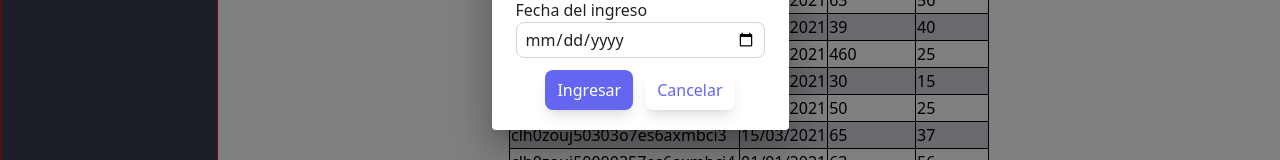
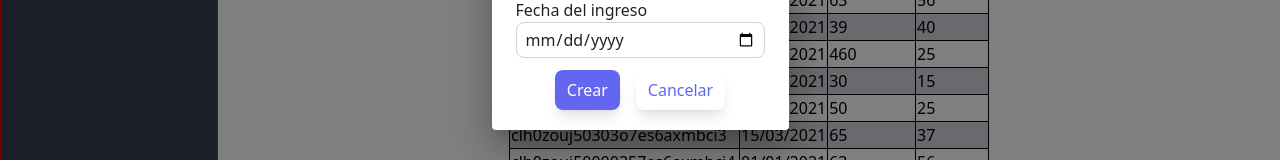
Before and after one commit to alcideszapata/gestion-inventario, a Next.js app: page /Inventario in a window 1280 px wide. Both pictures are taken after typing "Sample" into the empty fields and a click on the button "Agregar Entrada". Shown: the part 438-598 px from the top of the page. Built offline with nearby package versions, Linux system fonts and the light colour scheme.

Commit message:
se activa el boton cancelar de ñlos modales

```diff
--- a/components/modals/FormButton.tsx
+++ b/components/modals/FormButton.tsx
@@ -1,28 +1,29 @@
-// import React from 'react'
+import React, { Dispatch, SetStateAction } from 'react'
+import ReactLoading from 'react-loading';
 
-// interface FormButtonProps {
-//     loading: Boolean;
-//     closeModal: () => void;
-// }
+ interface FormButtonProps {
+     loading: Boolean;
+     setOpenModal: Dispatch<SetStateAction<boolean>>
+ }
 
-// const FormButton = ({loading, closeModal}: FormButtonProps) => (
-//     <div className='flex w-full justify-center gap-4'>
-//       <button type='submit' /*disabled={loading}*/>
-//         {/* {loading ? (
-//           <ReactLoading type='spin' height={30} width={30} color='blue' />
-//         ) : (
-//           'Crear'
-//         )} */}
-//       </button>
-//       <button
-//         type='button'
-//         // disabled={loading}
-//         onClick={closeModal}
-//         className='secondary'
-//       >
-//         Cancelar
-//       </button>
-//     </div>
-//   );
+ const FormButton = ({loading, setOpenModal}: FormButtonProps) => (
+     <div className='flex w-full justify-center gap-4'>
+       <button type='submit' /*disabled={loading}*/>
+          {loading ? (
+           <ReactLoading type='spin' height={30} width={30} color='blue' />
+         ) : (
+           'Crear'
+         )}
+       </button>
+       <button
+         type='button'
+         //disabled={loading}
+         onClick={() => setOpenModal(false)}
+         className='secondary'
+       >
+         Cancelar
+       </button>
+     </div>
+   );
 
-// export { FormButton };
+ export { FormButton };
--- a/components/modals/ModalEntradas.tsx
+++ b/components/modals/ModalEntradas.tsx
@@ -1,17 +1,22 @@
-import React from 'react'
+import React, { Dispatch, SetStateAction } from 'react'
 import { Modal } from './Modal'
 import { useMovimientosContext } from '@context/MovimientosContext';
+import { FormButton } from './FormButton';
 
 const ModalEntradas = () => {
   const {openModalEntradas, setOpenModalEntradas} = useMovimientosContext();
   return (
     <Modal title='Agregar Entrada' open={openModalEntradas} setOpen={setOpenModalEntradas}>
-      <FormModalEntradas/>
+      <FormModalEntradas setOpenModal={setOpenModalEntradas} />
     </Modal>
   );
 };
 
-const FormModalEntradas = ()=>{
+interface FormModalEntradasIntercafe {
+  setOpenModal: Dispatch<SetStateAction<boolean>>
+}
+
+const FormModalEntradas = ({setOpenModal}:FormModalEntradasIntercafe)=>{
   return (
   <div>
     <form className='flex flex-col gap-3'>
@@ -27,10 +32,10 @@ const FormModalEntradas = ()=>{
         <span>Fecha del ingreso</span>
         <input type= 'date' name='entryDate'/>
       </label>
-      <div className='flex w-full gap-3 justify-center'>
-        <button type='submit'>Ingresar</button>
-        <button type='button' className='secondary'>Cancelar</button>
-      </div>
+      <FormButton
+        loading={false}
+        setOpenModal={setOpenModal}
+      />
     </form>
   </div>
   );
--- a/components/modals/ModalSalidas.tsx
+++ b/components/modals/ModalSalidas.tsx
@@ -1,17 +1,22 @@
-import React from 'react'
+import React, { Dispatch, SetStateAction } from 'react'
 import { Modal } from './Modal'
 import { useMovimientosContext } from '@context/MovimientosContext';
+import { FormButton } from './FormButton';
 
 const ModalSalidas = () => {
   const {openModalSalidas, setOpenModalSalidas} = useMovimientosContext();
   return (
     <Modal title='Agregar Salida' open={openModalSalidas} setOpen={setOpenModalSalidas}>
-        <FormModalSalidas/>
+        <FormModalSalidas setOpenModal={setOpenModalSalidas} />
     </Modal>
   );
 };
 
-const FormModalSalidas = () => {
+interface FormModalSalidasProps{
+  setOpenModal: Dispatch<SetStateAction<boolean>>;
+}
+
+const FormModalSalidas = ({setOpenModal}:FormModalSalidasProps) => {
   return (
     <div>
       <form className='flex flex-col gap-3'>
@@ -27,10 +32,10 @@ const FormModalSalidas = () => {
         <span>Fecha del ingreso</span>
         <input type= 'date' name='dischargeDate'/>
       </label>
-      <div className='flex w-full gap-3 justify-center'>
-        <button type='submit'>Aceptar</button>
-        <button type='button' className='secondary'>Cancelar</button>
-      </div>
+      <FormButton
+        loading={false}
+        setOpenModal={setOpenModal}
+      />
       </form>
     </div>
   )
```
